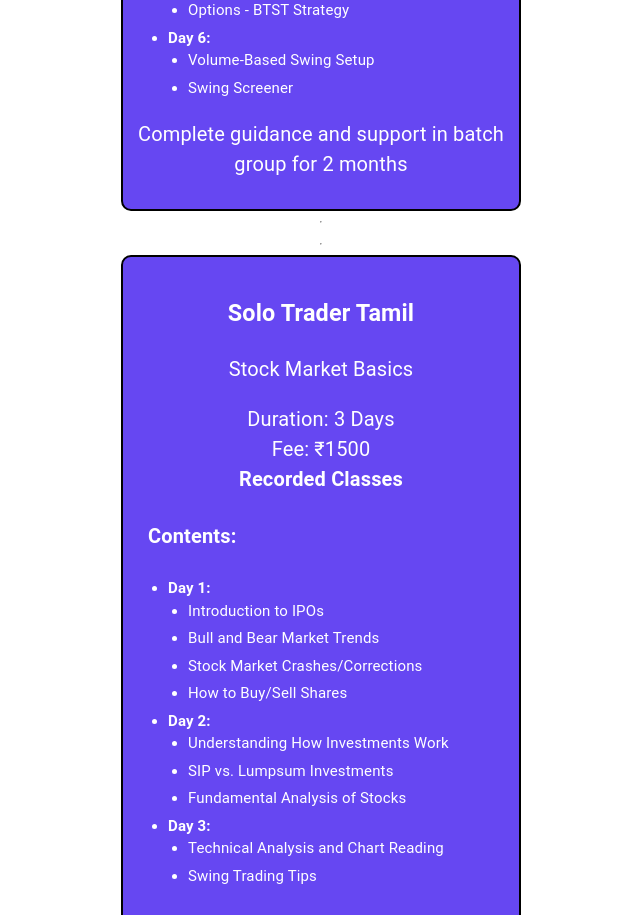
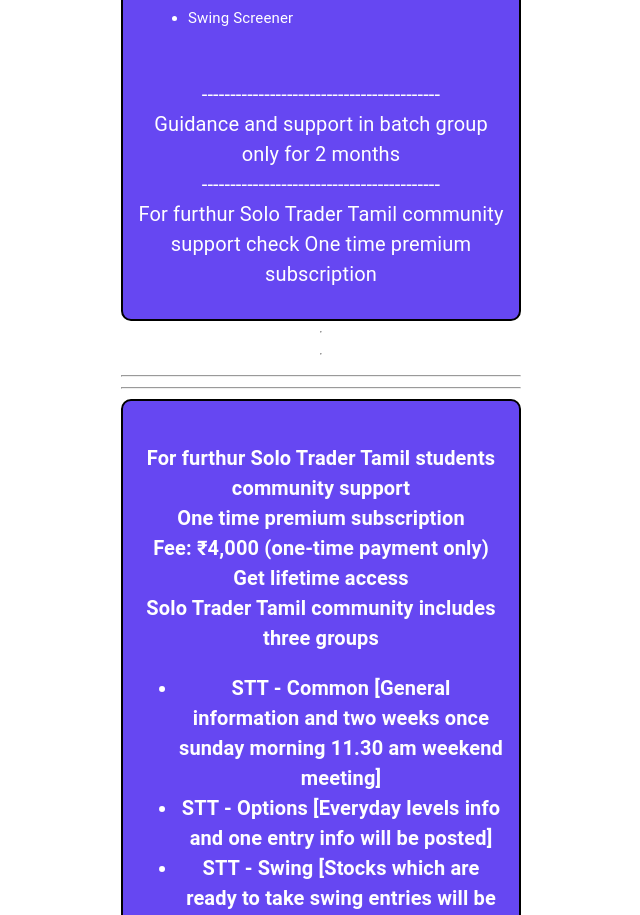
Before and after one commit to Santhosh-M-R/solo, a React (Create React App) app: page / in a window 1280 px wide. Shown: the part 3326-4241 px from the top of the page, without its empty margins (349-989 px from the left). Built offline with nearby package versions, Linux system fonts and the light colour scheme.

Commit message:
course details update

```diff
--- a/src/CourseDetails.jsx
+++ b/src/CourseDetails.jsx
@@ -269,7 +269,7 @@
         <h2>Course Details</h2>
         <div className="course-info">
           <p>Mode of training: Online via zoom</p>
-          <p>Either you can take live classes or recorded classes</p>
+          {/* <p>Either you can take live classes or recorded classes</p> */}
 
           <div className="live-course">
             <AdvancedCourseContent>
@@ -343,7 +343,15 @@
                 </ul>
               </div>
               <div className="guidance">
-                Complete guidance and support in batch group for 2 months
+              <br></br>
+                ------------------------------------------
+                <br></br>
+                Guidance and support in batch group only for 2 months
+                <br></br>
+                ------------------------------------------
+                <br></br>
+                For furthur Solo Trader Tamil community support
+                check One time premium subscription
               </div>
             </AdvancedCourseContent>
           </div>
@@ -352,7 +360,7 @@
           <hr />
 
           <div className="both-course">
-            <BasicsCourseContent>
+            {/* <BasicsCourseContent>
               <div className="heading">
                 <h3>Solo Trader Tamil</h3>
                 <p>Stock Market Basics</p>
@@ -396,12 +404,12 @@
               <div className="guidance">
                 Note: Batch group support only for advanced or end to end live course
               </div>
-            </BasicsCourseContent>
+            </BasicsCourseContent> */}
 
             <hr />
             <hr />
 
-            <AdvancedCourseContent>
+            {/* <AdvancedCourseContent>
               <div className="heading">
                 <h3>Solo Trader Tamil</h3>
                 <p>Stock market Advanced course </p>
@@ -456,15 +464,22 @@
               </div>
             </AdvancedCourseContent>
 
-            <hr />
+            <hr /> */}
 
             <AdvancedCourseContent>
               <h4>
-
-                Those enrolled in advanced course or end to end live classes
-                furthur students community support and <br></br> STT - Options group support
+                For furthur Solo Trader Tamil students community support
+                <br></br>
+                One time premium subscription
                 <br></br>
                 Fee: ₹4,000 (one-time payment only) Get lifetime access
+                <br></br>
+                Solo Trader Tamil community includes three groups
+                <ul className="community">
+                  <li>STT - Common [General information and two weeks once sunday morning 11.30 am weekend meeting]</li>
+                  <li>STT - Options [Everyday levels info and one entry info will be posted]</li>
+                  <li>STT - Swing [Stocks which are ready to take swing entries will be posted]</li>
+                </ul>
               </h4>
             </AdvancedCourseContent>
           </div>
```
Also changed, not shown: src/App.css (line endings or trailing spaces).
